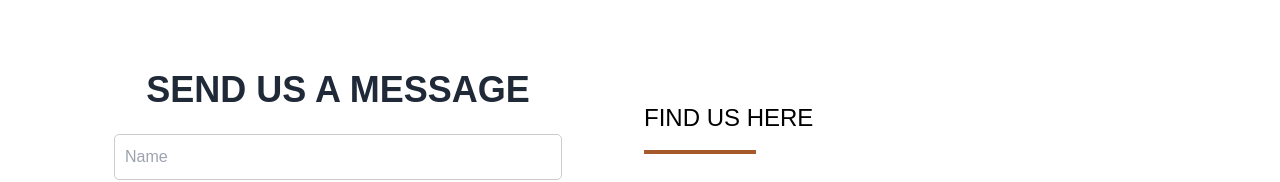
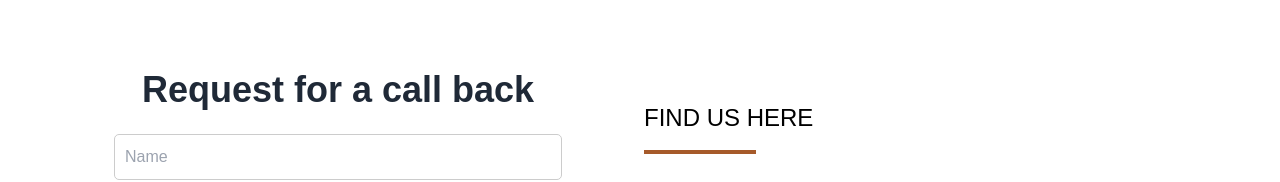
Before and after one commit to rencyngina/law-firm, a Next.js app: page /contact in a window 1280 px wide. Shown: the part 290-472 px from the top of the page. Built offline with nearby package versions, Linux system fonts and the light colour scheme.

Commit message:
update sections

```diff
--- a/src/pages/contact.jsx
+++ b/src/pages/contact.jsx
@@ -65,7 +65,7 @@ const Contact = () => {
         <div className="container lg:grid lg:grid-cols-2 lg:gap-2 justify-center mx-auto mt-8 px-4 lg:p-8 p-0 xl:p-10">
           <section className="text-center">
           <h1 className="text-lg lg:text-2xl xl:text-4xl font-semibold text-gray-800 mb-6">
-            SEND US A MESSAGE
+            Request for a call back
           </h1>
              <form onSubmit={handleSubmit} className="max-w-md mx-auto">
               <div className="grid grid-cols-1 gap-4">
```
